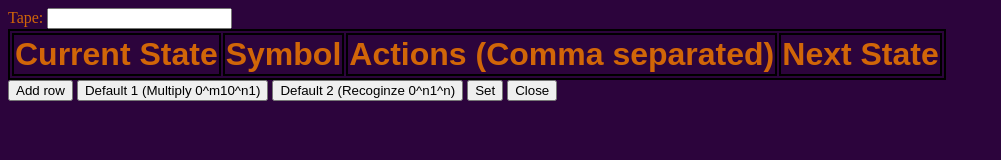
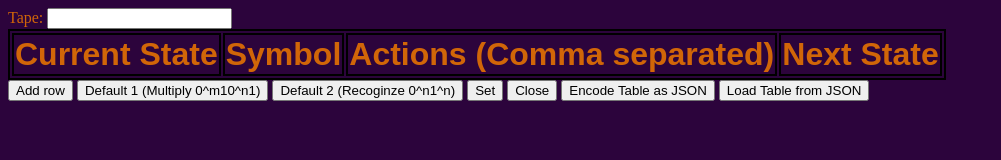
Before and after one commit to VenkataRamanaRao5/Turing-machine-simulator, a plain HTML site: page index.html in a window 1280 px wide. Shown: the whole page, without its empty margins (0-1001 px from the left). Drawn offline with Linux system fonts and the light colour scheme.

Commit message:
Update index.html

```diff
--- a/index.html
+++ b/index.html
@@ -32,6 +32,8 @@
         <button class="set" data-opt="2">Default 2 (Recoginze 0^n1^n)</button>
         <button class="set" data-opt="0">Set</button>
         <button id="close">Close</button>
+        <button id="encode">Encode Table as JSON</button>
+        <button id="load">Load Table from JSON</button>
     </div>
     <script defer src="turing.js"></script>
     <script defer src="inputs.js"></script>
```
